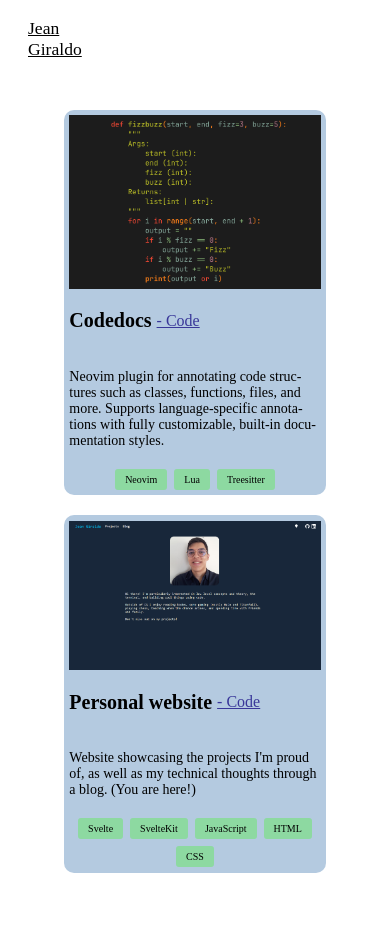
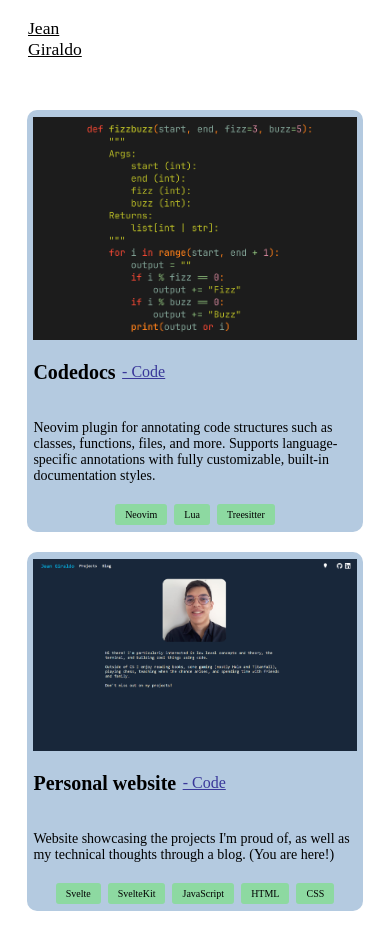
Before and after one commit to jeangiraldoo/jeangiraldoo.github.io, a SvelteKit app: page /projects in a window 390 px wide. Shown: the top 950 px of the page. Before the commit the page ends 921 px from the top, so only its background shows below. Built offline with nearby package versions, Linux system fonts and the light colour scheme.

Commit message:
chore: make `projects` page responsive

```diff
--- a/src/routes/projects/+page.svelte
+++ b/src/routes/projects/+page.svelte
@@ -12,6 +12,7 @@ main {
 
 .project-header {
   display: flex;
+  flex-wrap: wrap;
   gap: 2%;
   align-items: center;
 }
@@ -73,9 +74,9 @@ main {
   margin: 0;
 }
 
-@media (max-width: 1000px) {
+@media (max-width: 768px) {
   main {
-    width: 70%;
+    width: 90%;
     max-width: 415px;
   }
 
```
